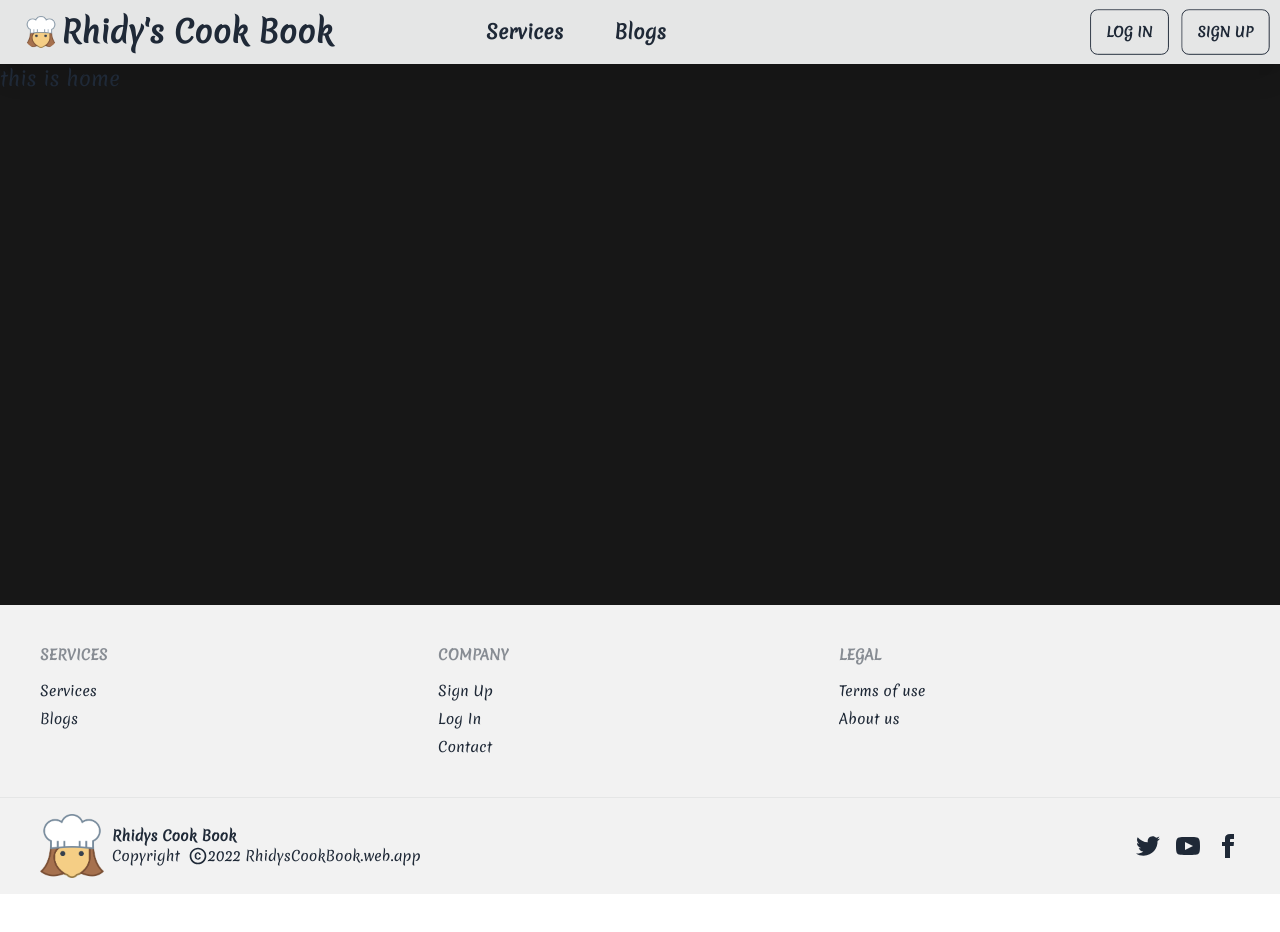
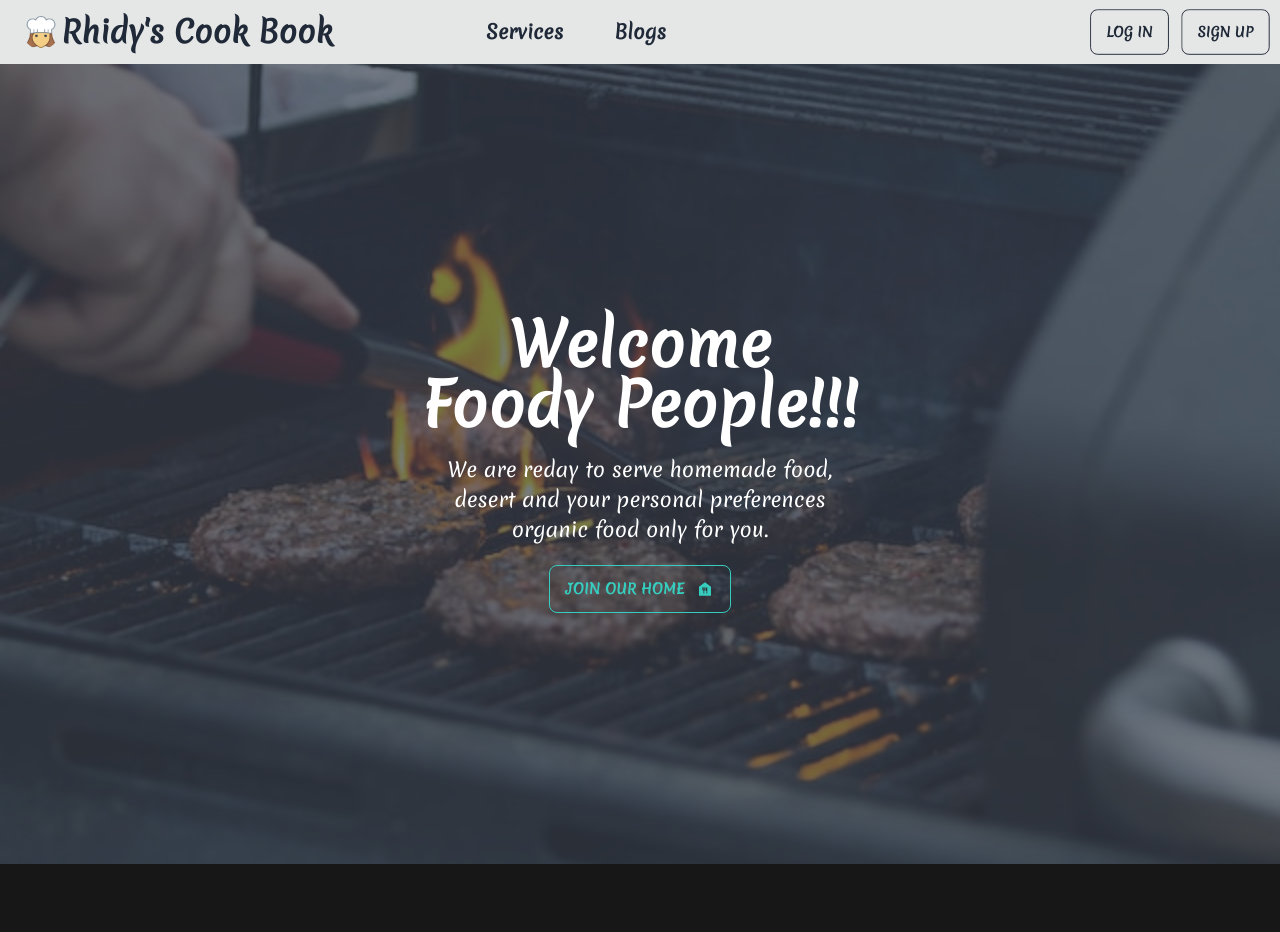
Before and after one commit to mdiibrahim/Rhidys-Cook-Book, a React (Create React App) app: page / in a window 1280 px wide. Shown: the top 932 px of the page. Before the commit the page ends 894 px from the top, so only its background shows below. Built offline with nearby package versions, Linux system fonts and the light colour scheme; no server answers.

Commit message:
banner added

```diff
--- a/src/Pages/Home/Home.js
+++ b/src/Pages/Home/Home.js
@@ -1,9 +1,19 @@
 import React from 'react';
-
+import {MdFoodBank} from 'react-icons/md'
+import { Link } from 'react-router-dom';
 const Home = () => {
     return (
         <div>
-            <h2>this is home</h2>
+            <div className="hero min-h-screen bg-cover" style={{ backgroundImage: `url("banner.jpg")` }}>
+                <div className="hero-overlay bg-opacity-70"></div>
+                <div className="hero-content text-center text-neutral-content">
+                    <div className="max-w-md">
+                        <h1 className="mb-5 text-6xl font-bold">Welcome Foody People!!!</h1>
+                        <p className="mb-5">We are reday to serve homemade food, desert and your personal preferences organic food only for you.</p>
+                        <button className="btn btn-outline btn-accent"><Link to='/signup'>Join our home </Link><MdFoodBank className='text-lg ml-3'/></button>
+                    </div>
+                </div>
+            </div>
         </div>
     );
 };
```
Also changed, not shown: public/banner.jpg.
